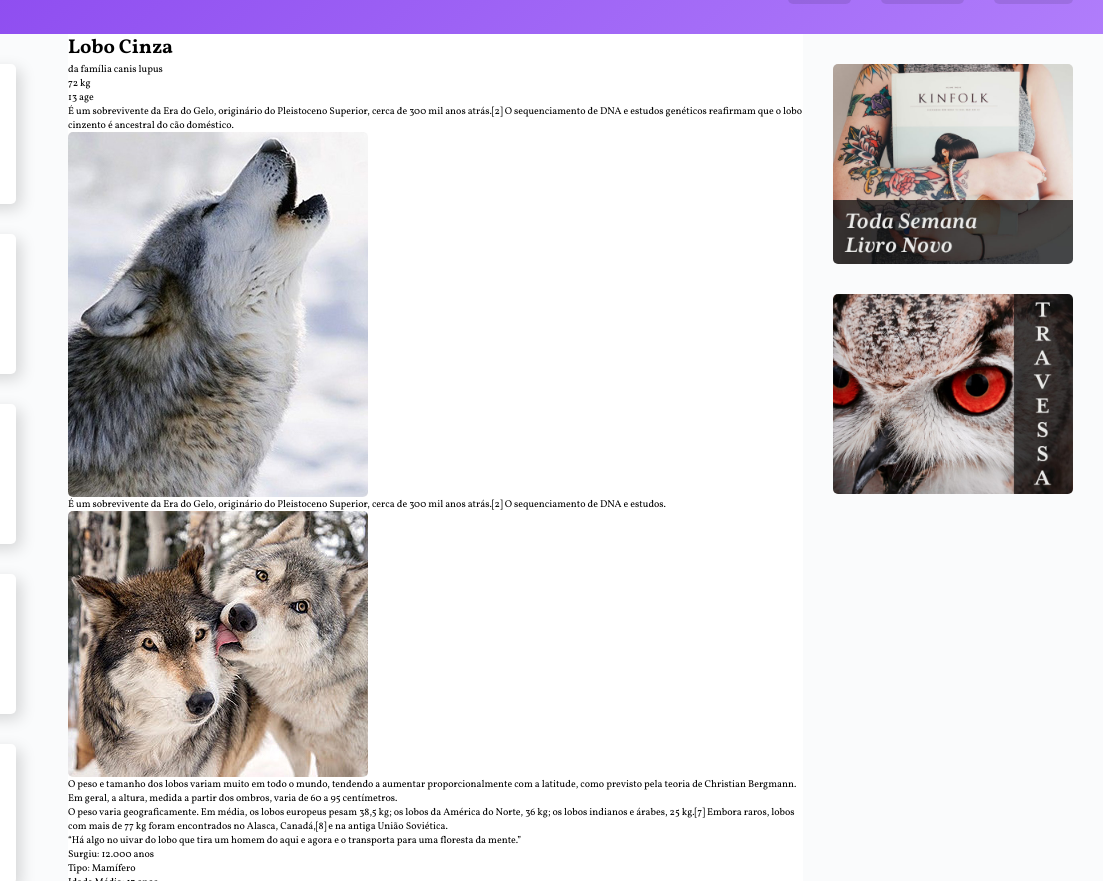
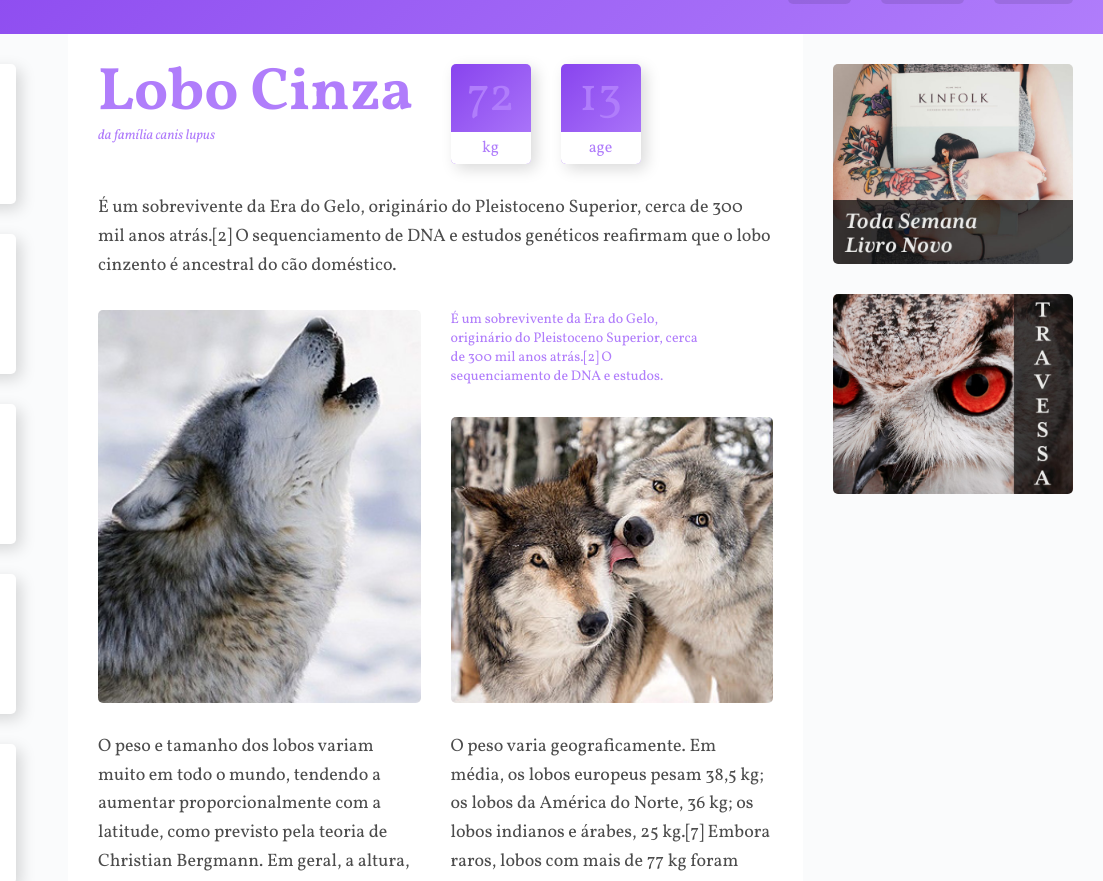
Before and after one commit to lm2almeida/wildbeast, a plain HTML site: page index.html in a window 1280 px wide. Shown: the part 71-952 px from the top of the page, 177-1280 px from the left. Drawn offline with Linux system fonts and the light colour scheme.

Commit message:
chore: add content styles

```diff
--- a/index.html
+++ b/index.html
@@ -77,13 +77,13 @@
 
                 <!-- General info -->
                 <section class="general">
-                        <p class="content__text">É um sobrevivente da Era do Gelo, originário do Pleistoceno Superior, cerca de 300 mil anos atrás.[2] O sequenciamento de DNA e estudos genéticos reafirmam que o lobo cinzento é ancestral do cão doméstico.</p>
+                        <p class="content__text col-wide">É um sobrevivente da Era do Gelo, originário do Pleistoceno Superior, cerca de 300 mil anos atrás.[2] O sequenciamento de DNA e estudos genéticos reafirmam que o lobo cinzento é ancestral do cão doméstico.</p>
 
-                        <img src="img/wolf1.jpg" alt="Wolf 1">
+                        <img class="general__image-1" src="img/wolf1.jpg" alt="Wolf 1">
 
-                        <p class="content__text">É um sobrevivente da Era do Gelo, originário do Pleistoceno Superior, cerca de 300 mil anos atrás.[2] O sequenciamento de DNA e estudos.</p>
+                        <p class="content__subtext">É um sobrevivente da Era do Gelo, originário do Pleistoceno Superior, cerca de 300 mil anos atrás.[2] O sequenciamento de DNA e estudos.</p>
 
-                        <img src="img/wolf2.jpg" alt="Wolf 2">
+                        <img class="general__image-2" src="img/wolf2.jpg" alt="Wolf 2">
 
                         <p class="content__text">O peso e tamanho dos lobos variam muito em todo o mundo, tendendo a aumentar proporcionalmente com a latitude, como previsto pela teoria de Christian Bergmann. Em geral, a altura, medida a partir dos ombros, varia de 60 a 95 centímetros.</p>
 
@@ -91,7 +91,7 @@
                 </section>
 
                 <!-- Blockquote -->
-                <blockquote class="quote">
+                <blockquote class="quote col-wide">
                     <p>“Há algo no uivar do lobo que tira um homem do aqui e agora e o transporta para uma floresta da mente.”</p>
                 </blockquote>
 
@@ -112,7 +112,7 @@
                     </div>
                 </section>
 
-                <img class="banner" src="img/wolf3.jpg" alt="Wolf 3">
+                <img class="banner col-wide" src="img/wolf3.jpg" alt="Wolf 3">
             </main>
 
             <!-- Advertising -->
--- a/styles.css
+++ b/styles.css
@@ -12,6 +12,7 @@
 body {
   box-sizing: border-box;
   font-family: "Vollkorn", "Georgia", serif;
+  font-size: 1.6rem;
 }
 
 a {
@@ -26,6 +27,7 @@ img {
   border-radius: 5px;
   display: block;
   max-width: 100%;
+  width: 100%;
 }
 
 /* Grid configs */
@@ -37,6 +39,11 @@ img {
     "footer footer footer"
   ;
   grid-template-columns: minmax(16rem, 1fr) 3fr 30rem;
+}
+
+/* Utils */
+.col-wide {
+  grid-column: 1 / -1;
 }
 
 /* Header */
@@ -101,8 +108,140 @@ img {
   background: #B07DFB;
 }
 
+/* Content */
 .content {
   grid-area: content;
+  margin: 0 auto;
+  max-width: 90rem;
+  padding: 3rem;
+
+  /* inner grid */
+  display: grid;
+  grid-gap: 3rem;
+  grid-template-columns: 1fr 1fr;
+}
+
+.content__title {
+  color: #B07DFB;
+}
+
+.content__title h1 {
+  font-size: 6rem;
+  font-weight: 700;
+  line-height: 1;
+}
+
+.content__title span {
+  font-size: 1.4rem;
+  font-style: italic;
+}
+
+.content__text {
+  color: rgba(0, 0, 0, 0.7);
+  font-size: 1.8rem;
+  line-height: 1.6;
+}
+
+.content__subtext {
+  color: #B07DFB;
+  font-size: 1.4rem;
+  max-width: 26rem;
+}
+
+/* Infos */
+.infos {
+  align-items: flex-start;
+  display: flex;
+}
+
+.infos__item {
+  background: linear-gradient(135deg, #8844EE, #B07DFB);
+  border-radius: 5px;
+  box-shadow: 5px 5px 15px 0px rgba(4, 4, 4, 0.15);
+  overflow: hidden;
+  text-align: center;
+  width: 8rem;
+}
+
+.infos__item + .infos__item {
+  margin-left: 3rem;
+}
+
+.infos__number,
+.infos__unit {
+  color: #B07DFB;
+  display: block;
+}
+
+.infos__number {
+  font-size: 4.8rem;
+  line-height: 1;
+  margin: 1rem auto;
+}
+
+.infos__unit {
+  background: #FFF;
+  padding: 5px 0;
+}
+
+/* Attributes */
+.attributes .content__text + .content__text  {
+  margin-top: 3rem;
+}
+
+/* General section */
+.general {
+  display: grid;
+  grid-column: 1 / -1;
+  grid-gap: 3rem;
+  grid-template-columns: 1fr 1fr;
+}
+
+.general__image-1 {
+  align-self: end;
+  grid-row: span 2;
+}
+
+.general__image-2 {
+  align-self: end;
+}
+
+.quote,
+.attributes__list {
+  align-self: start;
+  background: linear-gradient(135deg, #8844EE, #B07DFB);
+  border-radius: 5px;
+  box-shadow: 5px 5px 15px 0px rgba(4, 4, 4, 0.15);
+  padding: 3rem;
+}
+
+/* Quote */
+.quote p {
+  color: #FFF;
+  font-size: 2.4rem;
+  font-style: italic;
+  margin: 0 auto;
+  max-width: 50rem;
+  text-align: center;
+}
+
+/* Attributes */
+.attributes {
+  display: grid;
+  grid-column: 1 / -1;
+  grid-template-columns: 1fr 1fr;
+  grid-gap: 3rem;
+}
+
+.attributes__list li {
+  color: #FFF;
+  font-family: "Courier", monospace;
+  font-size: 1.8rem;
+  padding: 1.5rem;
+}
+
+.attributes__list li + li {
+  border-top: 2px solid #B07DFB;
 }
 
 /* Advertising */
```
